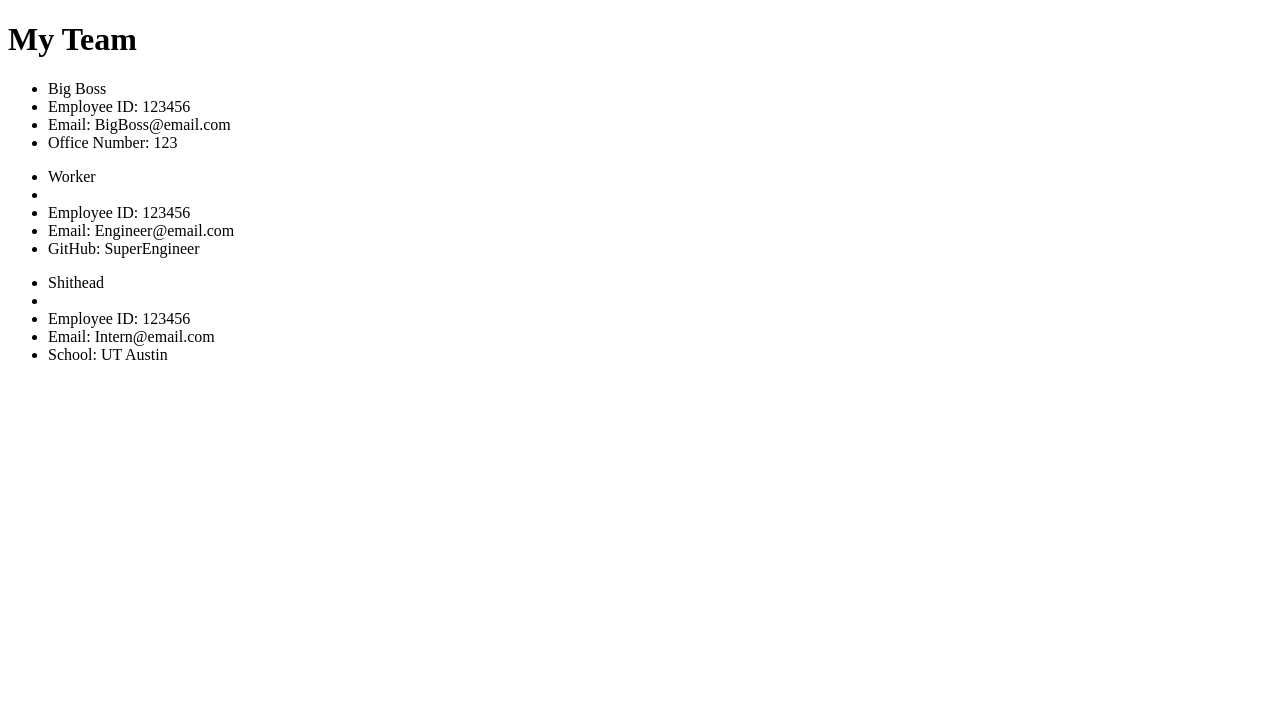
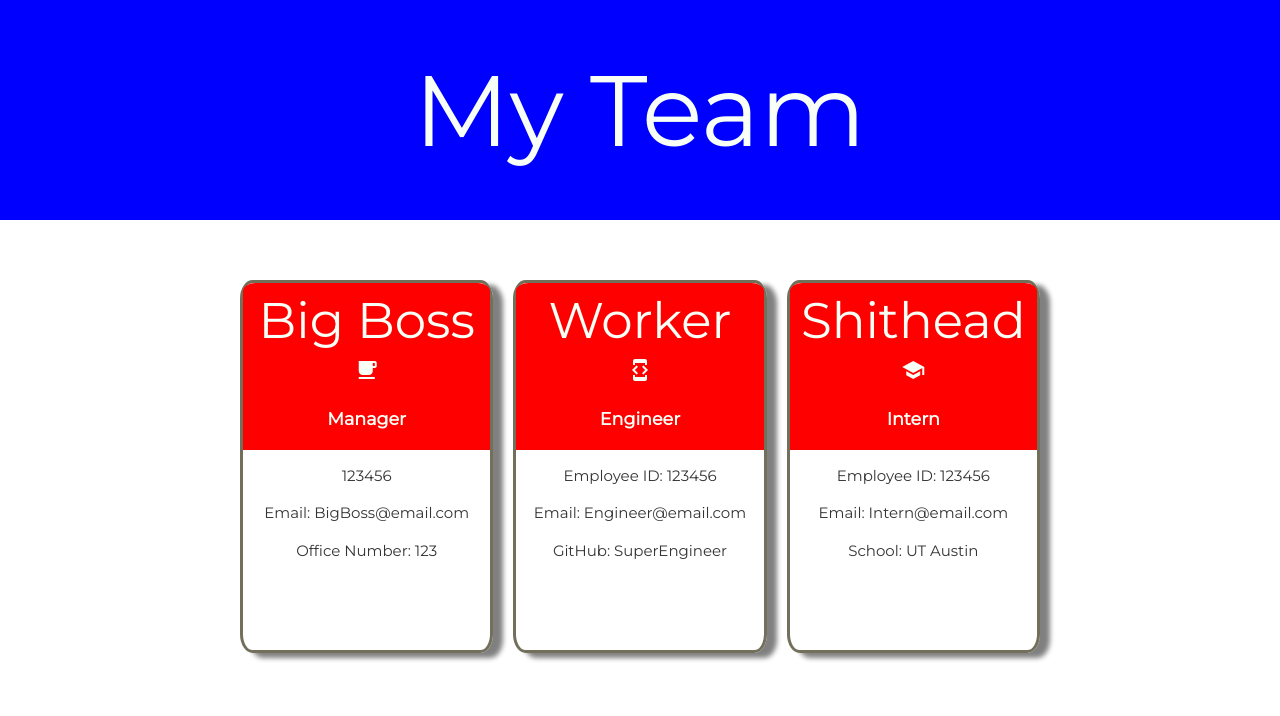
Before and after one commit to Chuca78/Mini-project-10, a website: page index.html in a window 1280 px wide. Drawn offline with Linux system fonts and the light colour scheme; files that its build step writes are made by us from their sources.

Commit message:
Added styling

```diff
--- a/index.html
+++ b/index.html
@@ -9,39 +9,60 @@
   <meta name="description" content="Team Profile Generator">
   <title>Team Profile Generator</title>
 
-    <link rel="stylesheet" href="./style.css">
+  <link href="https://fonts.googleapis.com/icon?family=Material+Icons"
+  rel="stylesheet">
+  <link href="https://fonts.googleapis.com/css2?family=Montserrat&display=swap" rel="stylesheet">
+  <link rel="stylesheet" href="./style/style.css">
 
 </head>
 
 <body>
   <header>
+    <div class="content-wrap">
       <h1>My Team</h1>
+    </div>
   </header>
 
-        <section>
-
-          <ul>
-            <li>Big Boss</li>
-            <li>Employee ID: 123456</li>
-            <li>Email: BigBoss@email.com</li>
-            <li>Office Number: 123</li>
-          </ul>
-          <ul>
-            <li>Worker</li>
-            <li></li>
-            <li>Employee ID: 123456</li>
-            <li>Email: Engineer@email.com</li>
-            <li>GitHub: SuperEngineer</li>
-          </ul>
-          <ul>
-            <li>Shithead</li>
-            <li></li>
-            <li>Employee ID: 123456</li>
-            <li>Email: Intern@email.com</li>
-            <li>School: UT Austin</li>
-          </ul>
-
-      </section>
+  <div class="content-wrap">
+    <div class="cards">
+      <article class="card">
+          <header>
+          <h2>Big Boss</h2>
+          <span class="material-icons">local_cafe</span>
+          <h3>Manager</h3>
+      </header>
+      <div class="content">
+        <p>123456</p>
+        <p>Email: BigBoss@email.com</p>
+        <p>Office Number: 123</p>
+      </div>
+      </article>
+      <article class="card">
+      <header>
+          <h2>Worker</h2>
+          <span class="material-icons">developer_mode</span>
+          <h3>Engineer</h3>
+      </header>
+      <div class="content">
+        <p>Employee ID: 123456</p>
+        <p>Email: Engineer@email.com</p>
+        <p>GitHub: SuperEngineer</p>
+      </div>
+      </article>
+      <article class="card">
+        <header>
+            <h2>Shithead</h2>
+            <span class="material-icons">school</span>
+            <h3>Intern</h3>
+        </header>
+        <div class="content">
+          <p>Employee ID: 123456</p>
+          <p>Email: Intern@email.com</p>
+          <p>School: UT Austin</p>
+        </div>
+      </article>
+    </div>
+  </div>
 
 </body>
 </html>
--- a/index.js
+++ b/index.js
@@ -60,7 +60,7 @@ const questions = [
     type: 'input',
     name: 'engineer_name',
     message: 'Please enter the engineer\'s name',
-    default:'Worker',
+    default:'Dr. Dork',
     validate: require_input,
     },
     {
--- a/style/style.css
+++ b/style/style.css
@@ -0,0 +1,97 @@
+/*  COLOR PALLETTE
+    https://coolors.co/ffd275-c03221-72705b-1a1b41-28c2ff
+    #343434 - dark grey
+    #72705B - med grey
+    #2F3061 - dark blue
+    rgb(47,48,97) - dark blue
+    #28C2FF - light blue
+    #C03221 - dark orange
+    #FFD275 - light orange
+    #FFE66D - yellow
+    #F7FFF7 - almost white
+*/
+
+
+/*  FONT FAMILIES
+font-family: 'Caveat', cursive;
+font-family: 'Montserrat', sans-serif;
+ */
+
+
+/* Global styles --------------------------------*/
+body{
+    color: #343434;
+    margin: 0;
+    padding: 0;
+    font-family: 'Montserrat', sans-serif;
+    font-size: 15px;
+    line-height:1.5;
+}
+
+h1, h2{
+    font-family: 'Montserrat', sans-serif;
+    /* removes the default bold from the headers */
+    font-weight:400;
+    /* removes excess margin space in the h1 and h2 */
+    margin:0;
+}
+
+h1{
+    font-size: 100px;
+    /* overrides the 1.5 line-height from the body */
+    line-height:1;
+}
+
+/* removes the automatic margin around the h2 elements */
+h2{
+    font-size: 50px;
+}
+
+.content-wrap{
+    /* sets default width of content inside of container (also centers it in container */
+    width:800px;
+    text-align: center;
+    /* removes top margins */
+    margin: 0 auto;
+    /* adds padding to the top of the container */
+    padding: 60px 0;
+}
+
+header{
+    /* color:#1A1B41; */
+    /* background-color:#FFD275; */
+    text-align: center;
+    background: blue;
+    color: #F7FFF7;
+}
+
+/* styling for the employee cards */
+
+.cards header{
+    border-radius: 5% 5% 0 0;
+    background: red;
+    color: #F7FFF7;
+}
+
+/* all cards */
+.cards {
+    display: grid;
+    grid-template-columns: repeat(auto-fill, minmax(230px, 1fr));
+    grid-gap: 20px;
+}
+
+/* individual cards */
+.card {
+    border: solid;
+    border-color: #72705B;
+    border-radius: 5%;
+    box-shadow: 10px 5px 5px grey;
+    display: grid;
+    grid-template-rows: max-content 200px 1fr;
+}
+
+
+footer{
+    background: #343434;
+    color: #F7FFF7;
+}
--- a/utils/generateMarkdown.js
+++ b/utils/generateMarkdown.js
@@ -1,4 +1,3 @@
-
 
 function generateMarkdown(data) {
   return `
@@ -12,43 +11,63 @@ function generateMarkdown(data) {
   <meta name="description" content="Team Profile Generator">
   <title>Team Profile Generator</title>
 
-    <link rel="stylesheet" href="./style.css">
+  <link href="https://fonts.googleapis.com/icon?family=Material+Icons"
+  rel="stylesheet">
+  <link href="https://fonts.googleapis.com/css2?family=Montserrat&display=swap" rel="stylesheet">
+  <link rel="stylesheet" href="./style/style.css">
 
 </head>
 
 <body>
   <header>
+    <div class="content-wrap">
       <h1>My Team</h1>
+    </div>
   </header>
 
-        <section>
-
-          <ul>
-            <li>${data.manager_name}</li>
-            <li>Employee ID: ${data.manager_employee_id}</li>
-            <li>Email: ${data.manager_email}</li>
-            <li>Office Number: ${data.manager_office_number}</li>
-          </ul>
-          <ul>
-            <li>${data.engineer_name}</li>
-            <li>${data.employee}</li>
-            <li>Employee ID: ${data.engineer_id}</li>
-            <li>Email: ${data.engineer_email}</li>
-            <li>GitHub: ${data.engineer_github}</li>
-          </ul>
-          <ul>
-            <li>${data.intern_name}</li>
-            <li>${data.employee2}</li>
-            <li>Employee ID: ${data.intern_id}</li>
-            <li>Email: ${data.intern_email}</li>
-            <li>School: ${data.intern_school}</li>
-          </ul>
-
-      </section>
+  <div class="content-wrap">
+    <div class="cards">
+      <article class="card">
+          <header>
+          <h2>${data.manager_name}</h2>
+          <span class="material-icons">local_cafe</span>
+          <h3>Manager</h3>
+      </header>
+      <div class="content">
+        <p>${data.manager_employee_id}</p>
+        <p>Email: ${data.manager_email}</p>
+        <p>Office Number: ${data.manager_office_number}</p>
+      </div>
+      </article>
+      <article class="card">
+      <header>
+          <h2>${data.engineer_name}</h2>
+          <span class="material-icons">developer_mode</span>
+          <h3>${data.employee}</h3>
+      </header>
+      <div class="content">
+        <p>Employee ID: ${data.engineer_id}</p>
+        <p>Email: ${data.engineer_email}</p>
+        <p>GitHub: ${data.engineer_github}</p>
+      </div>
+      </article>
+      <article class="card">
+        <header>
+            <h2>${data.intern_name}</h2>
+            <span class="material-icons">school</span>
+            <h3>${data.employee2}</h3>
+        </header>
+        <div class="content">
+          <p>Employee ID: ${data.intern_id}</p>
+          <p>Email: ${data.intern_email}</p>
+          <p>School: ${data.intern_school}</p>
+        </div>
+      </article>
+    </div>
+  </div>
 
 </body>
 </html>
-
 
 `;
 }
```
Lines whose indentation alone changed are shown as unchanged.
